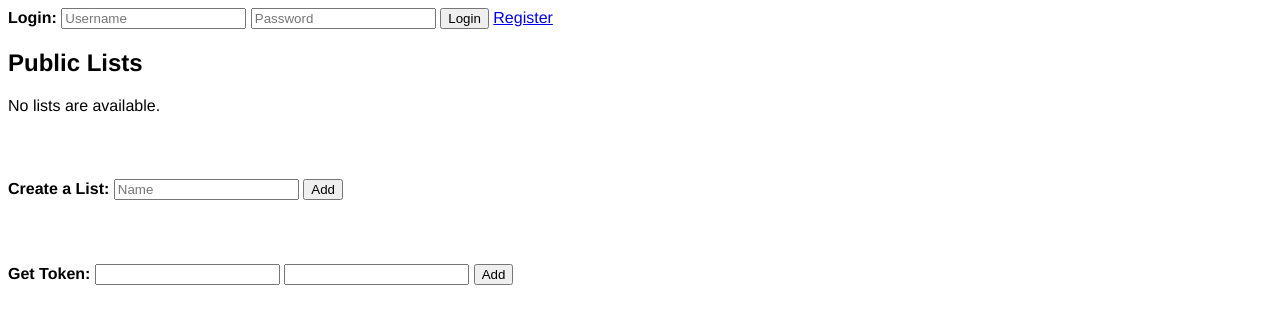
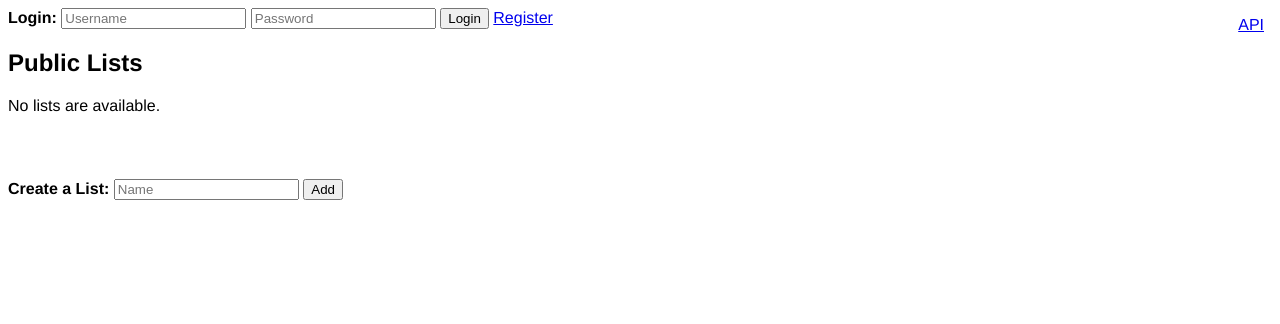
Before and after one commit to bolecki/lister, a Django app: page /lists/ in a window 1280 px wide. Shown: the top 324 px of the page. Run offline with Django 3.2, Linux system fonts and the light colour scheme; data that the repository does not hold is empty; parts of the project's set-up code (start-up, migrations or seed data) failed here and were passed over.

Commit message:
add api route to lists app, add link from login page, and move generate token form there

```diff
--- a/lister/lists/templates/lists/login.html
+++ b/lister/lists/templates/lists/login.html
@@ -45,11 +45,5 @@
         {{ list_form }}
         <input type="submit" value="Add" />
     </form>
-    <form action="{% url 'api:token' %}" method="post" style="padding-top:3em;">
-        <b>Get Token:</b>
-        {% csrf_token %}
-        <input type="text" name="username" id="username"/>
-        <input type="password" name="password" id="password"/>
-        <input type="submit" value="Add" />
-    </form>
+    <a href="{% url 'lists:api' %}" style="position:absolute;right:1em;top:1em;">API</a>
 </body>
--- a/lister/lists/urls.py
+++ b/lister/lists/urls.py
@@ -6,6 +6,7 @@ from . import views
 app_name = 'lists'
 urlpatterns = [
     url(r'^$', views.index, name='index'),
+    url(r'^api/$', views.api, name='api'),
     url(r'^login/$', views.login_user, name='login'),
     url(r'^register/$', views.register, name='register'),
     url(r'^logout/$', logout, {'next_page':'/lists'}, name='logout'),
--- a/lister/lists/views.py
+++ b/lister/lists/views.py
@@ -158,3 +158,7 @@ def vote(request, list_id, item_id, action):
         item.save()
 
     return HttpResponseRedirect(reverse('lists:lister', args=(list_id,)))
+
+
+def api(request):
+    return render(request, 'lists/api.html')
```
Also changed, not shown: lister/lists/templates/lists/api.html (added, +15 -0 lines).
